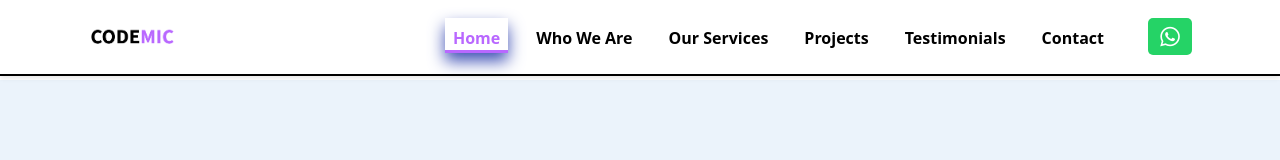
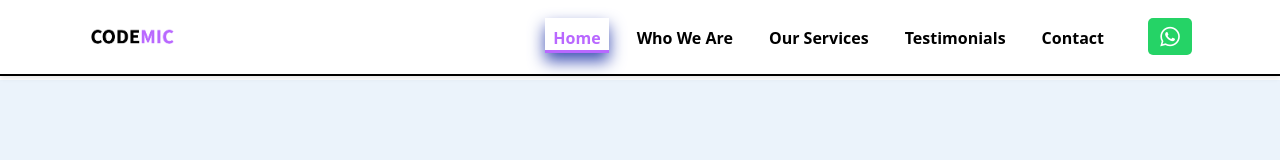
Before and after one commit to TarunaAsthana23/codemic, a React (Create React App) app: page / in a window 1280 px wide. Shown: the top 160 px of the page. Built offline with nearby package versions, Linux system fonts and the light colour scheme.

Commit message:
Updated project

```diff
--- a/src/App.js
+++ b/src/App.js
@@ -4,7 +4,7 @@
 import Hero from './components/Hero';
 import About from './components/About';
 import Services from './components/Services';
-import Projects from './components/Projects';
+// import Projects from './components/Projects';
 import Testimonials from './components/Testimonials';
 import Contact from './components/Contact';
 import Footer from './components/Footer';
@@ -17,7 +17,7 @@
       <Hero />
       <About />
       <Services />
-      <Projects />
+      {/* <Projects /> */}
       <Testimonials />
       <Contact />
       <Footer />
--- a/src/components/Header.jsx
+++ b/src/components/Header.jsx
@@ -86,9 +86,9 @@
           <li className="nav-item">
             <a className={`nav-link ${activeLink === "services" ? "active" : ""}`} href="#services" onClick={() => handleLinkClick("services")}>Our Services</a>
           </li>
-          <li className="nav-item">
+          {/* <li className="nav-item">
             <a className={`nav-link ${activeLink === "projects" ? "active" : ""}`} href="#projects" onClick={() => handleLinkClick("projects")}>Projects</a>
-          </li>
+          </li> */}
           <li className="nav-item">
             <a className={`nav-link ${activeLink === "testimonials" ? "active" : ""}`} href="#testimonials" onClick={() => handleLinkClick("testimonials")}>Testimonials</a>
           </li>
@@ -121,9 +121,9 @@
           <li className="nav-item">
             <a className={`nav-link ${activeLink === "services" ? "active" : ""}`} href="#services" onClick={() => handleLinkClick("services")}>Our Services</a>
           </li>
-          <li className="nav-item">
+          {/* <li className="nav-item">
             <a className={`nav-link ${activeLink === "projects" ? "active" : ""}`} href="#projects" onClick={() => handleLinkClick("projects")}>Projects</a>
-          </li>
+          </li> */}
           <li className="nav-item">
             <a className={`nav-link ${activeLink === "testimonials" ? "active" : ""}`} href="#testimonials" onClick={() => handleLinkClick("testimonials")}>Testimonials</a>
           </li>
```
